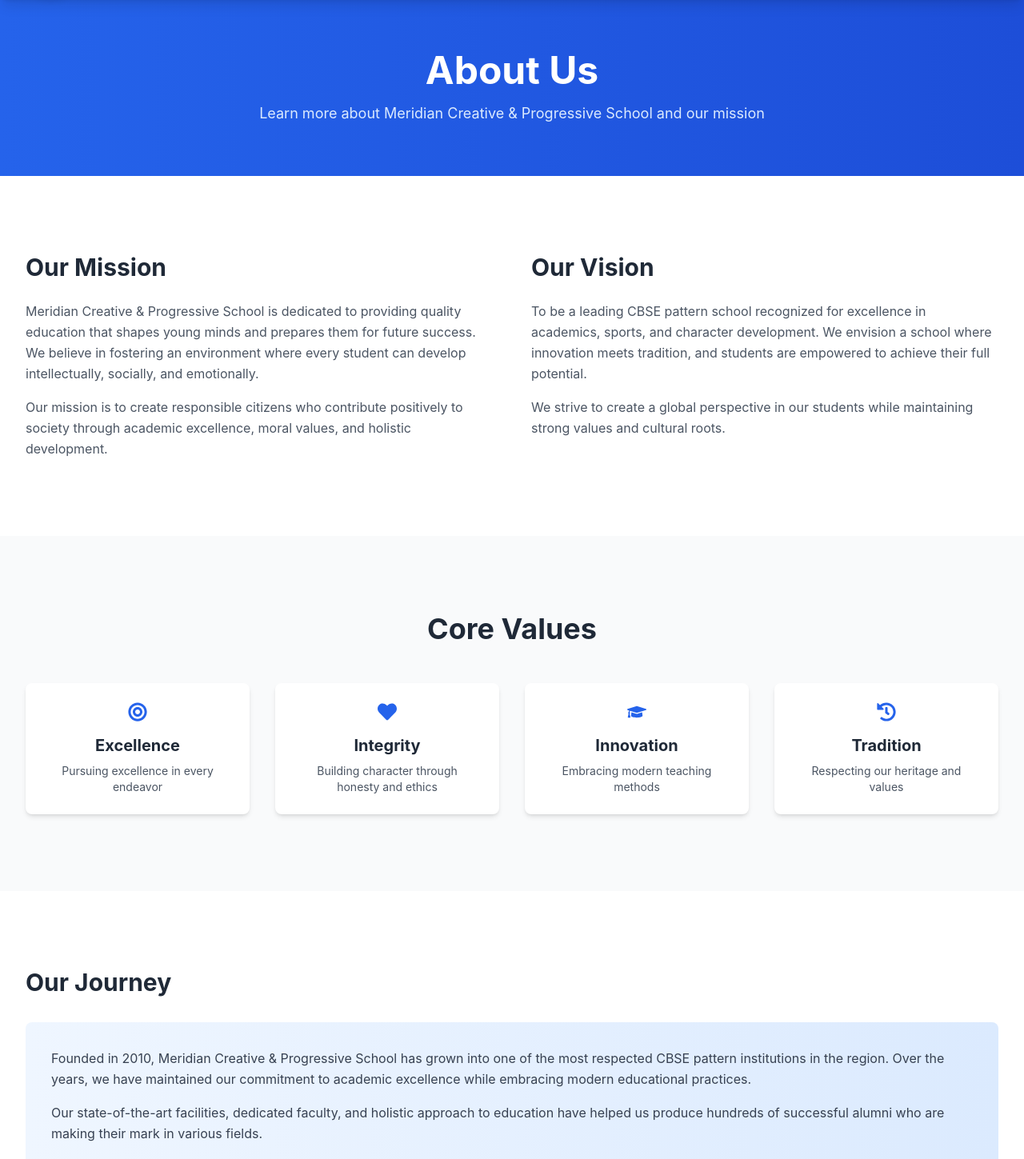
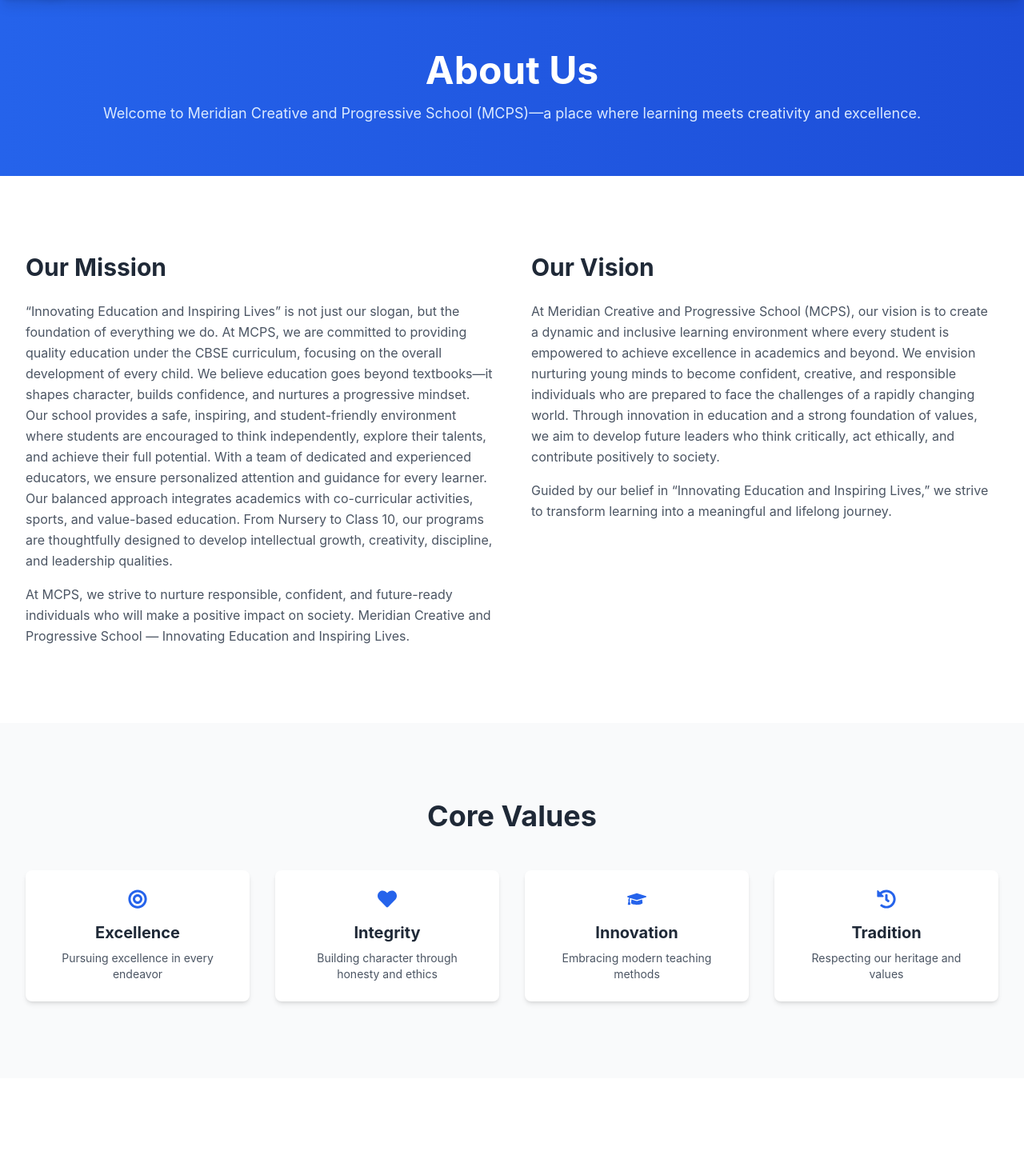
Before and after one commit to mcpschool97-afk/MCPS-School, a Next.js app in the folder frontend/: page /about in a window 1280 px wide. Shown: the part 80-1529 px from the top of the page at 80% size. Built offline with nearby package versions, Linux system fonts and the light colour scheme.

Commit message:
Update about page content

```diff
--- a/frontend/src/pages/about.tsx
+++ b/frontend/src/pages/about.tsx
@@ -39,7 +39,8 @@ export default function About() {
           >
             <h1 className="text-4xl md:text-5xl font-bold mb-4">About Us</h1>
             <p className="text-lg text-blue-100">
-              Learn more about Meridian Creative & Progressive School and our mission
+              Welcome to Meridian Creative and Progressive School (MCPS)—a place where learning meets creativity and excellence.
+
             </p>
           </motion.div>
         </div>
@@ -56,10 +57,18 @@ export default function About() {
             >
               <h2 className="text-3xl font-bold text-gray-800 mb-6">Our Mission</h2>
               <p className="text-gray-600 leading-relaxed mb-4">
-                Meridian Creative & Progressive School is dedicated to providing quality education that shapes young minds and prepares them for future success. We believe in fostering an environment where every student can develop intellectually, socially, and emotionally.
+                “Innovating Education and Inspiring Lives” is not just our slogan, but the foundation of everything we do. At MCPS, we are committed to providing quality education under the CBSE curriculum, focusing on the overall development of every child.
+
+We believe education goes beyond textbooks—it shapes character, builds confidence, and nurtures a progressive mindset. Our school provides a safe, inspiring, and student-friendly environment where students are encouraged to think independently, explore their talents, and achieve their full potential.
+
+With a team of dedicated and experienced educators, we ensure personalized attention and guidance for every learner. Our balanced approach integrates academics with co-curricular activities, sports, and value-based education.
+
+From Nursery to Class 10, our programs are thoughtfully designed to develop intellectual growth, creativity, discipline, and leadership qualities.
               </p>
               <p className="text-gray-600 leading-relaxed">
-                Our mission is to create responsible citizens who contribute positively to society through academic excellence, moral values, and holistic development.
+                At MCPS, we strive to nurture responsible, confident, and future-ready individuals who will make a positive impact on society.
+
+Meridian Creative and Progressive School — Innovating Education and Inspiring Lives.
               </p>
             </motion.div>
 
@@ -70,10 +79,12 @@ export default function About() {
             >
               <h2 className="text-3xl font-bold text-gray-800 mb-6">Our Vision</h2>
               <p className="text-gray-600 leading-relaxed mb-4">
-                To be a leading CBSE pattern school recognized for excellence in academics, sports, and character development. We envision a school where innovation meets tradition, and students are empowered to achieve their full potential.
+                At Meridian Creative and Progressive School (MCPS), our vision is to create a dynamic and inclusive learning environment where every student is empowered to achieve excellence in academics and beyond.
+
+We envision nurturing young minds to become confident, creative, and responsible individuals who are prepared to face the challenges of a rapidly changing world. Through innovation in education and a strong foundation of values, we aim to develop future leaders who think critically, act ethically, and contribute positively to society.
               </p>
               <p className="text-gray-600 leading-relaxed">
-                We strive to create a global perspective in our students while maintaining strong values and cultural roots.
+                Guided by our belief in “Innovating Education and Inspiring Lives,” we strive to transform learning into a meaningful and lifelong journey.
               </p>
             </motion.div>
           </div>
@@ -126,13 +137,18 @@ export default function About() {
             <h2 className="text-3xl font-bold text-gray-800 mb-8">Our Journey</h2>
             <div className="bg-gradient-to-r from-blue-50 to-blue-100 p-8 rounded-lg">
               <p className="text-gray-700 leading-relaxed mb-4">
-                Founded in 2010, Meridian Creative & Progressive School has grown into one of the most respected CBSE pattern institutions in the region. Over the years, we have maintained our commitment to academic excellence while embracing modern educational practices.
+                The foundation of this legacy was laid in 1999 with the vision and compassion of the Late Adv. Shatrughan Chauhan and the Late Mrs. Krishna Chauhan, who believed that education is a fundamental right for every child, regardless of ability. At a time when support for specially abled students was limited, they took the first step toward inclusive education by establishing a school dedicated to specially abled students. That institution continues to stand as a beacon of inclusion and care to this day.
+
+This legacy was carried forward with remarkable dedication by the Late Dr. Nirmala Chauhan, our Founding Mother, whose passion and commitment became the guiding force behind this enduring mission. She played a pivotal role in nurturing the institution and strengthening the ideals of inclusive education. Her belief in empathy, strength, and equal opportunity transformed countless lives and built a foundation rooted in care and excellence.
+
               </p>
               <p className="text-gray-700 leading-relaxed mb-4">
-                Our state-of-the-art facilities, dedicated faculty, and holistic approach to education have helped us produce hundreds of successful alumni who are making their mark in various fields.
+                Today, Meridian emerges as a new chapter in this continuing legacy—built on the same values and guided by a new vision for the future.
+
+Over the years, this legacy has grown into a source of hope, learning, and empowerment for students and families alike. Each step forward stands as a tribute to the values that shaped its foundation and the enduring spirit of the Founding Mother.
               </p>
               <p className="text-gray-700 leading-relaxed">
-                Today, Meridian Creative & Progressive School stands as a beacon of educational excellence, continuously evolving to meet the needs of 21st-century learners.
+                As Meridian looks to the future, it carries this legacy forward with renewed purpose—creating a world where every child is valued, supported, and given the opportunity to grow, thrive and achieve their goals.
               </p>
             </div>
           </motion.div>
```
